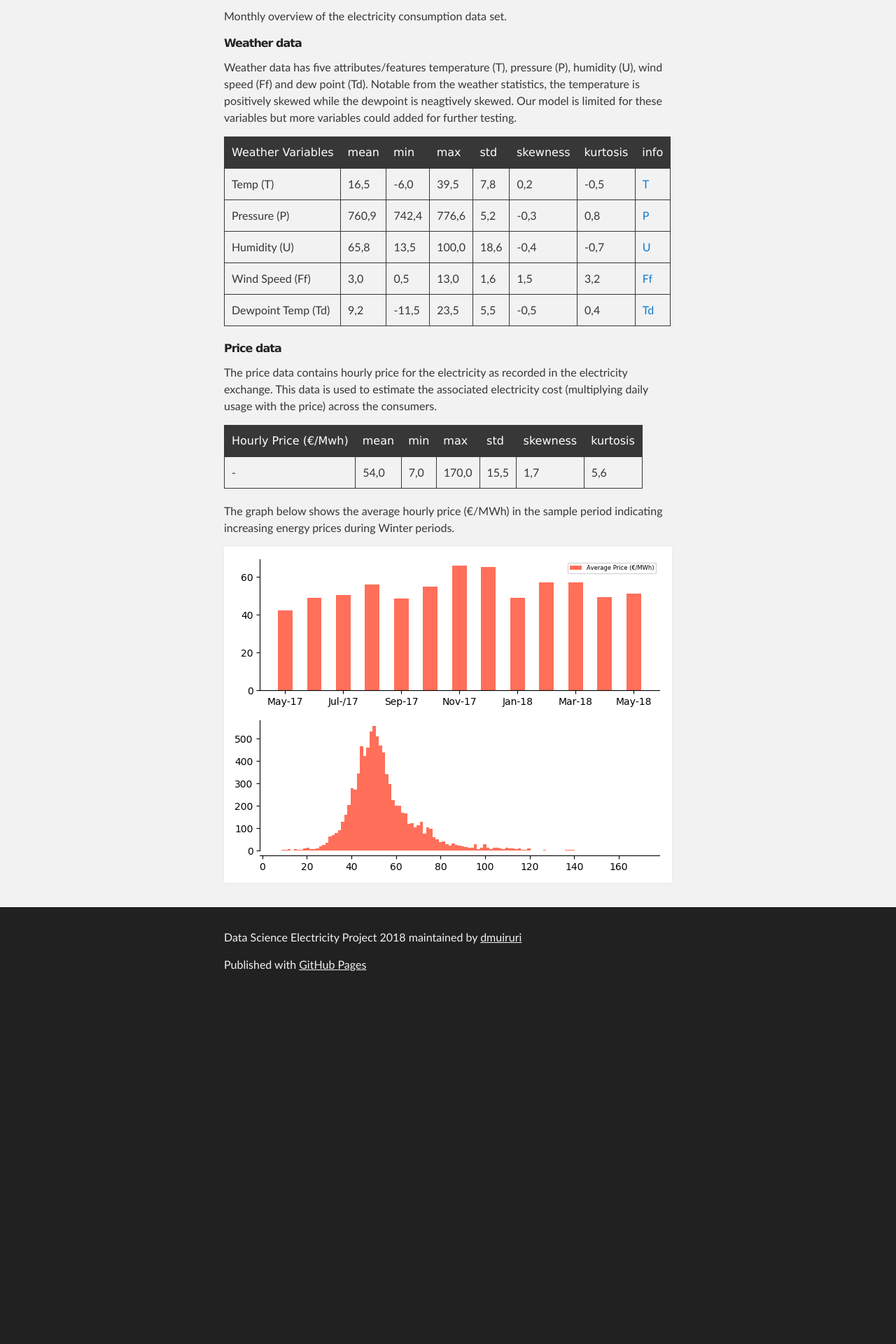
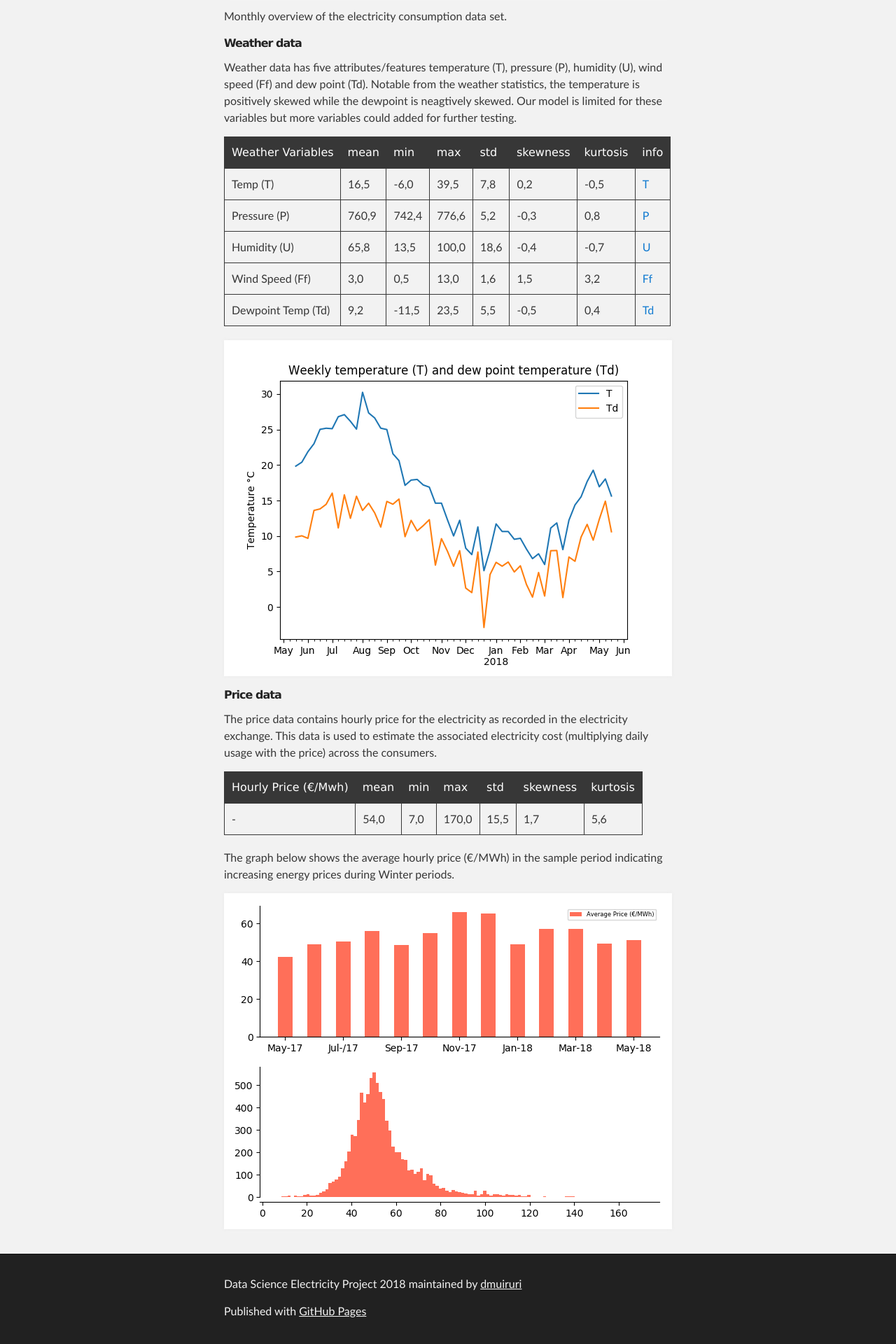
Before and after one commit to dmuiruri/ds_proj, a Jekyll site: the page built from docs/index.md, in a window 1280 px wide. Shown: the part 1966-3886 px from the top of the page at 70% size. Built offline with Jekyll 4.4.1, drawn with Linux system fonts in a browser that asks for light colours; before the commit the page ends 3391 px from its top, so only the background shows below that.

Commit message:
Update index.md

```diff
--- a/docs/index.md
+++ b/docs/index.md
@@ -43,6 +43,8 @@ Weather data has five attributes/features temperature (T), pressure (P), humidit
 | Wind Speed (Ff)         | 3,0	   | 0,5   | 13,0	  | 1,6	  | 1,5      |	3,2     |[Ff](https://en.wikipedia.org/wiki/Wind_speed) |
 | Dewpoint Temp (Td)      | 9,2	   | -11,5 | 23,5	  | 5,5	  | -0,5	   |  0,4     |[Td](https://en.wikipedia.org/wiki/Dew_point)|
 
+![weekly temperatures (may 2017 - may 2018)](./assets/images/weekly_temp_and_dew_point_temp.png)
+
 ###### Price data
 
 The price data contains hourly price for the electricity as recorded in the electricity exchange. This data is used to estimate the associated electricity cost (multiplying daily usage with the price) across the consumers.
```
